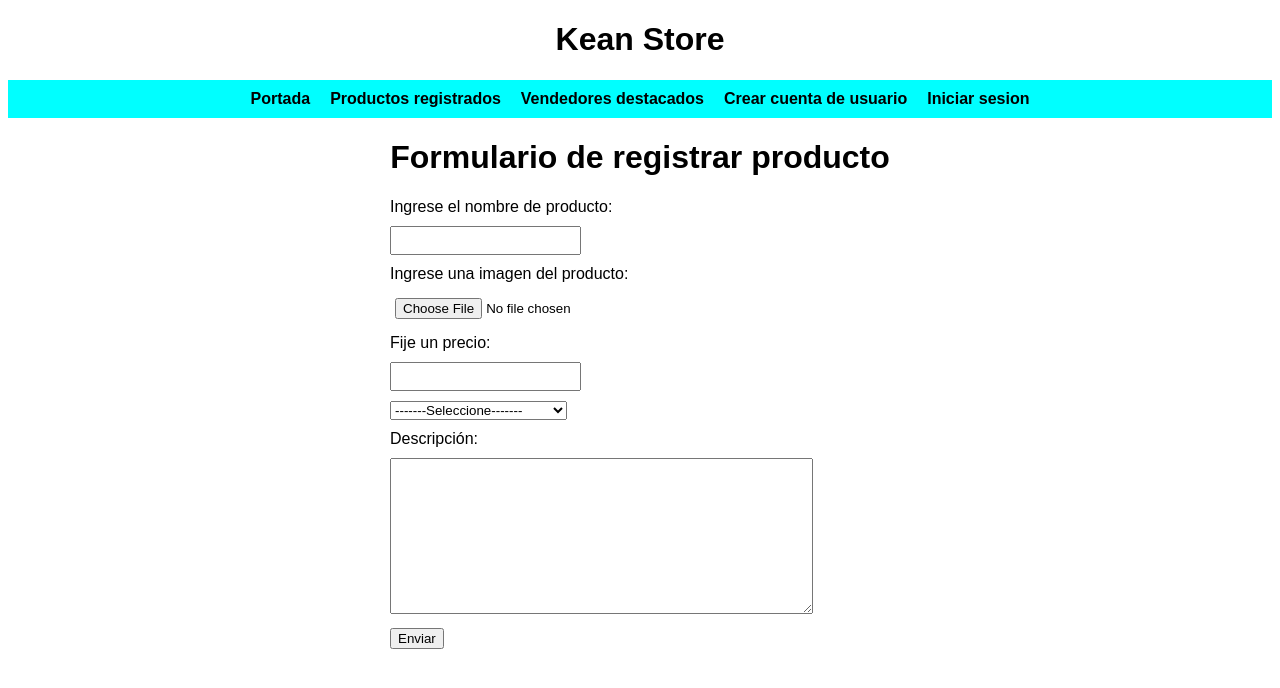
After one commit to kevinHumaredaD/TrabajoTaller, a PHP site: page /registrar_producto.php in a window 1280 px wide. The commit adds this page. Shown: the top 688 px of the page. Run offline with PHP 8.4, Linux system fonts and the light colour scheme.

Commit message:
Registrar producto

```diff
--- a/partes/header.php
+++ b/partes/header.php
@@ -7,6 +7,7 @@
     <?php }?>
     <?php if(isset($_SESSION["correo"])) {?>
         <a href="logout.php">Cerrar Sesion</a>
+        <a href="registrar_producto.php">Registrar producto</a>
     <?php }else{ ?>
         <a href="login.php">Iniciar sesion</a>
     <?php } ?>
--- /dev/null
+++ b/registrar_producto.php
@@ -0,0 +1,74 @@
+<?php
+    session_start();
+?>
+<!DOCTYPE html>
+<html lang="en">
+<head>
+    <meta charset="UTF-8">
+    <meta name="viewport" content="width=device-width, initial-scale=1.0">
+    <meta http-equiv="X-UA-Compatible" content="ie=edge">
+    <title>Kean'Store</title>
+    <link rel="stylesheet" href="style.css">
+</head>
+<body>
+    <h1>Kean Store</h1>
+    <?php include 'partes/header.php' ?>
+    <div class="Formulario">
+        <div class="contenedorFormulario">
+            <form action="foto_post.php" method="POST">
+                <h1>Formulario de registrar producto</h1>
+                <div>
+                    <div>
+                        <label for="">Ingrese el nombre de producto:</label>
+                    </div>
+                    <div>
+                        <input type="text" name="nombreProducto">
+                    </div>
+                </div>
+                <div>
+                    <div>
+                        <label for="">Ingrese una imagen del producto:</label>
+                    </div>
+                    <div>
+                        <input name="imagen" type="file">
+                    </div>
+                </div>
+                <div>
+                    <div>
+                        <label for="">Fije un precio:</label>
+                    </div>
+                    <div>
+                        <input type="number" name="precio" id="">
+                    </div>
+                </div>
+                <div>
+                    <div>
+                        <select name="tipo_juguete" id="">
+                            <option value="">-------Seleccione-------</option>
+                            <option value="juguetes">Muebles</option>
+                            <option value="tecnologia">Tecnología</option>
+                            <option value="electrodomesticos">Electrodomesticos</option>
+                            <option value="deportes">Deportes</option>
+                            <option value="juguetes">Juguetes</option>
+                            <option value="vehiculos">Accesorios para vehiculos</option>
+                            <option value="ropa">Ropa y accesorios</option>
+                            <option value="joyas">Joyas</option>
+                        </select>
+                    </div>
+                </div>
+                <div>
+                    <div>
+                        <label for="">Descripción:</label>
+                    </div>
+                    <div>
+                        <textarea name="descripcion" cols="50" rows="10"></textarea>
+                    </div>
+                </div>
+                <button type="submit">Enviar</button>
+
+            </form>
+        </div>
+    </div>
+
+</body>
+</html>
```
